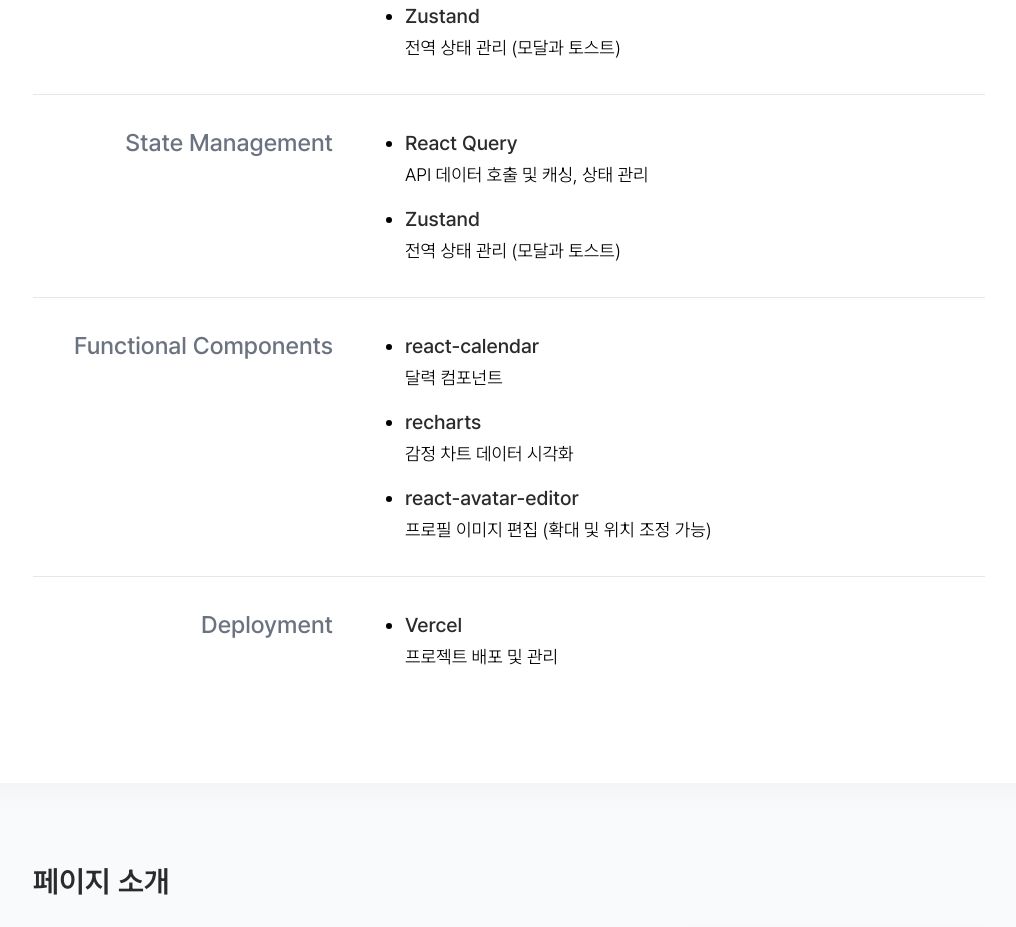
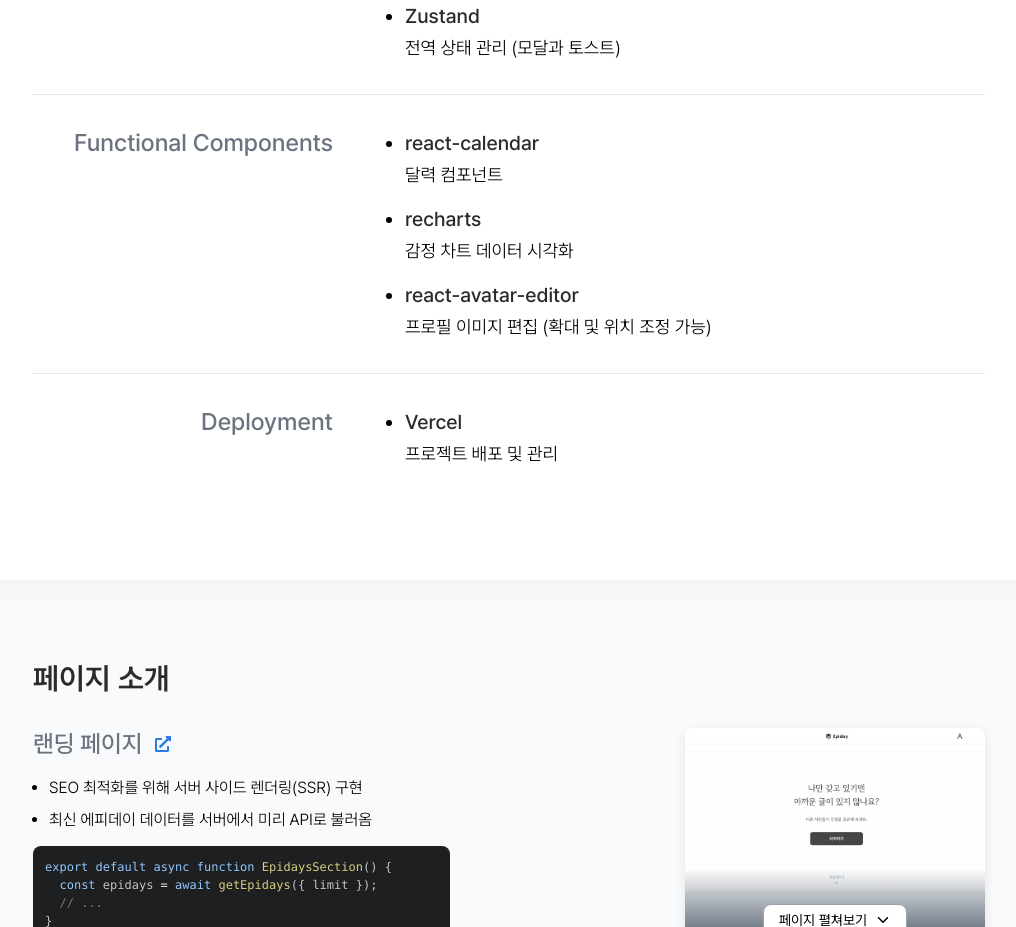
Before and after one commit to O-daeun/portfolio, a Next.js app: page /epiday in a window 1280 px wide. Shown: the part 2080-3007 px from the top of the page, without its empty margins (131-1147 px from the left). Built offline with nearby package versions, Linux system fonts and the light colour scheme.

Commit message:
remove: epiday 페이지 중복내용 제거

```diff
--- a/components/pages/epiday-page/tech-stack-section.tsx
+++ b/components/pages/epiday-page/tech-stack-section.tsx
@@ -38,12 +38,6 @@
           <Li title="Zustand">전역 상태 관리 (모달과 토스트)</Li>
         </Ul>
       </Article>
-      <Article title="State Management">
-        <Ul>
-          <Li title="React Query">API 데이터 호출 및 캐싱, 상태 관리</Li>
-          <Li title="Zustand">전역 상태 관리 (모달과 토스트)</Li>
-        </Ul>
-      </Article>
       <Article title="Functional Components">
         <Ul>
           <Li title="react-calendar">달력 컴포넌트</Li>
```
